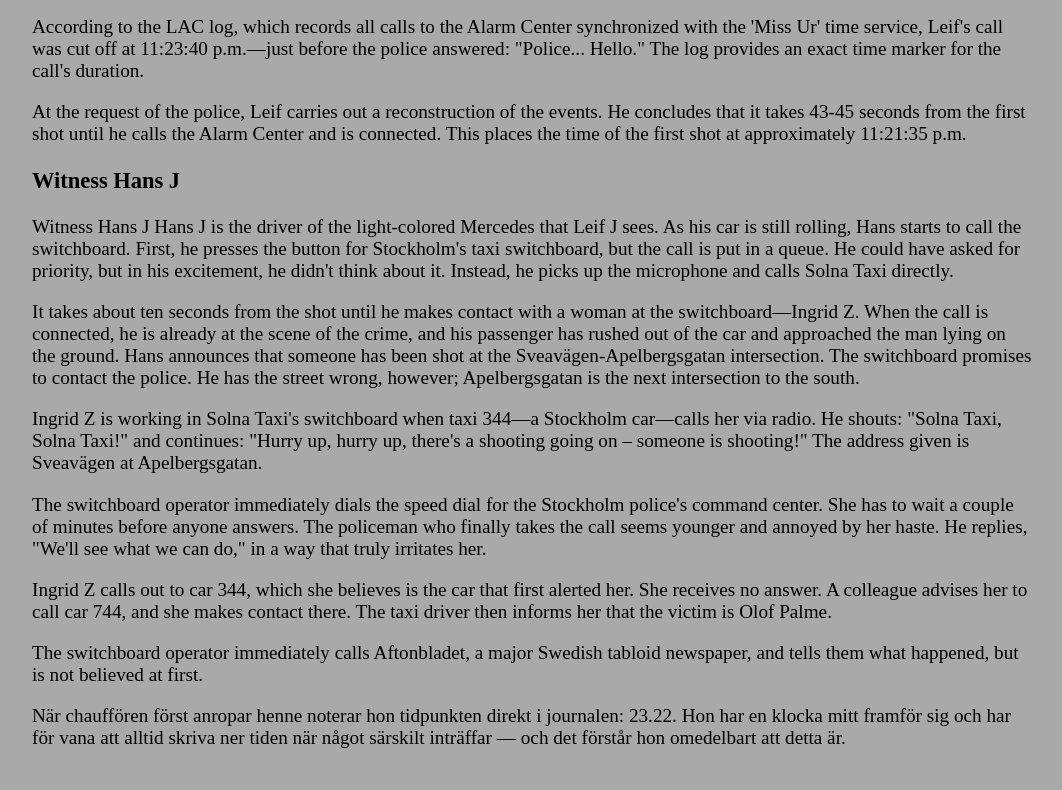
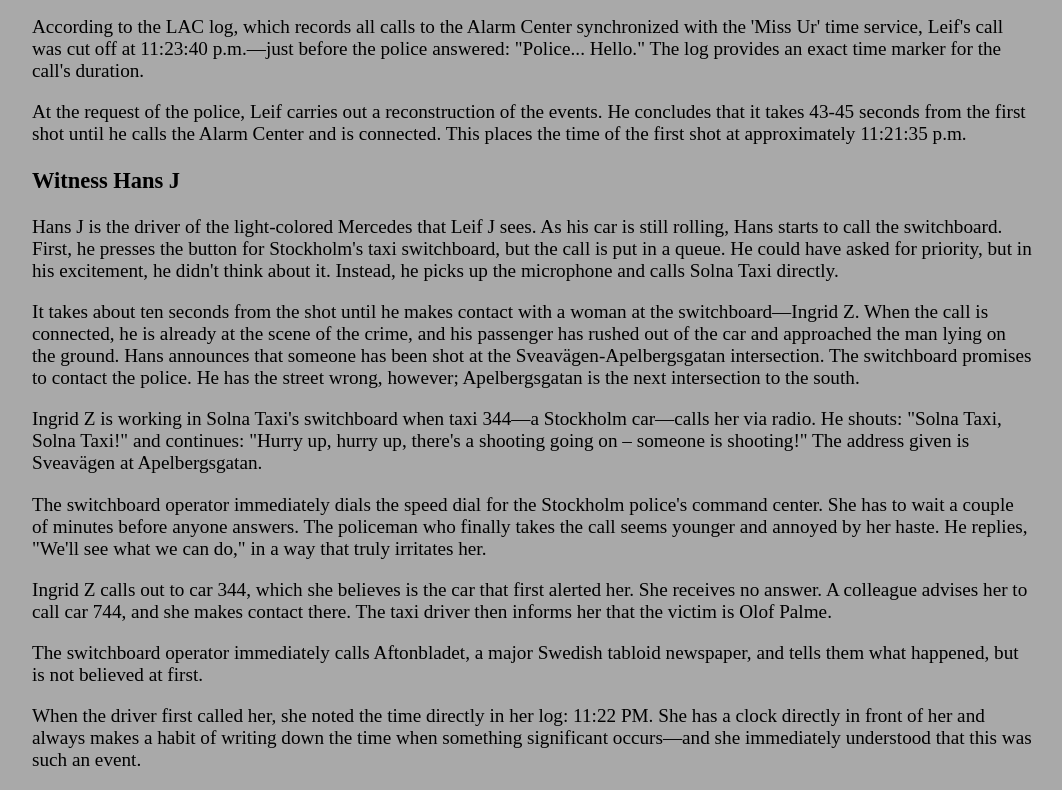
Before and after one commit to Leffe-DataNisse/Palmemordet, a plain HTML site: page index.html in a window 1280 px wide. Shown: the part 2807-3597 px from the top of the page, without its empty margins (108-1170 px from the left). Before the commit the page ends 3575 px from the top, so only its background shows below. Drawn offline with Linux system fonts and the light colour scheme.

Commit message:
Update index.html

```diff
--- a/index.html
+++ b/index.html
@@ -52,17 +52,16 @@
     <p>At the request of the police, Leif carries out a reconstruction of the events. He concludes that it takes 43-45 seconds from the first shot until he calls the Alarm Center and is connected. This places the time of the first shot at approximately 11:21:35 p.m.</p>
 
     <h3>Witness Hans J</h3>
-    <p>Witness Hans J
-    Hans J is the driver of the light-colored Mercedes that Leif J sees. As his car is still rolling, Hans starts to call the switchboard. First, he presses the button for Stockholm's taxi switchboard, but the call is put in a queue. He could have asked for priority, but in his excitement, he didn't think about it. Instead, he picks up the microphone and calls Solna Taxi directly.</p>
+    <p>Hans J is the driver of the light-colored Mercedes that Leif J sees. As his car is still rolling, Hans starts to call the switchboard. First, he presses the button for Stockholm's taxi switchboard, but the call is put in a queue. He could have asked for priority, but in his excitement, he didn't think about it. Instead, he picks up the microphone and calls Solna Taxi directly.</p>
     <p>It takes about ten seconds from the shot until he makes contact with a woman at the switchboard—Ingrid Z. When the call is connected, he is already at the scene of the crime, and his passenger has rushed out of the car and approached the man lying on the ground. Hans announces that someone has been shot at the Sveavägen-Apelbergsgatan intersection. The switchboard promises to contact the police. He has the street wrong, however; Apelbergsgatan is the next intersection to the south.</p>
 
     <p>Ingrid Z is working in Solna Taxi's switchboard when taxi 344—a Stockholm car—calls her via radio. He shouts: "Solna Taxi, Solna Taxi!" and continues: "Hurry up, hurry up, there's a shooting going on – someone is shooting!" The address given is Sveavägen at Apelbergsgatan.</p>
     <p>The switchboard operator immediately dials the speed dial for the Stockholm police's command center. She has to wait a couple of minutes before anyone answers. The policeman who finally takes the call seems younger and annoyed by her haste. He replies, "We'll see what we can do," in a way that truly irritates her.</p>
     <p>Ingrid Z calls out to car 344, which she believes is the car that first alerted her. She receives no answer. A colleague advises her to call car 744, and she makes contact there. The taxi driver then informs her that the victim is Olof Palme.</p>
     <p>The switchboard operator immediately calls Aftonbladet, a major Swedish tabloid newspaper, and tells them what happened, but is not believed at first.</p>
-    <p>När chauffören först anropar henne noterar hon tidpunkten direkt i journalen: 23.22. Hon har en klocka mitt framför sig och har för vana att alltid skriva ner tiden när något särskilt inträffar — och det förstår hon omedelbart att detta är.</p>
-
+    <p>When the driver first called her, she noted the time directly in her log: 11:22 PM. She has a clock directly in front of her and always makes a habit of writing down the time when something significant occurs—and she immediately understood that this was such an event.</p>
 
 
 </body>
+
 </html>
```
